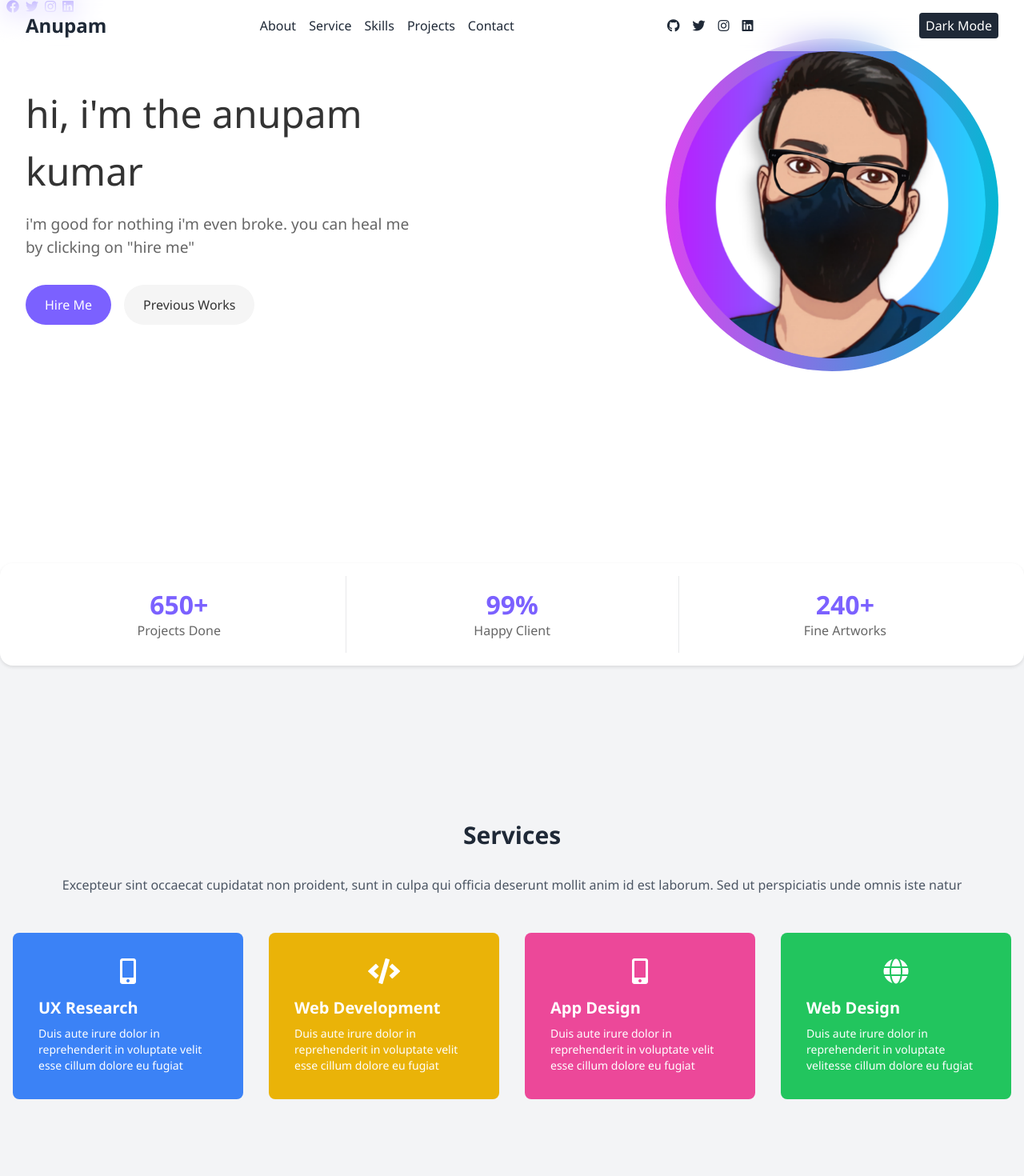
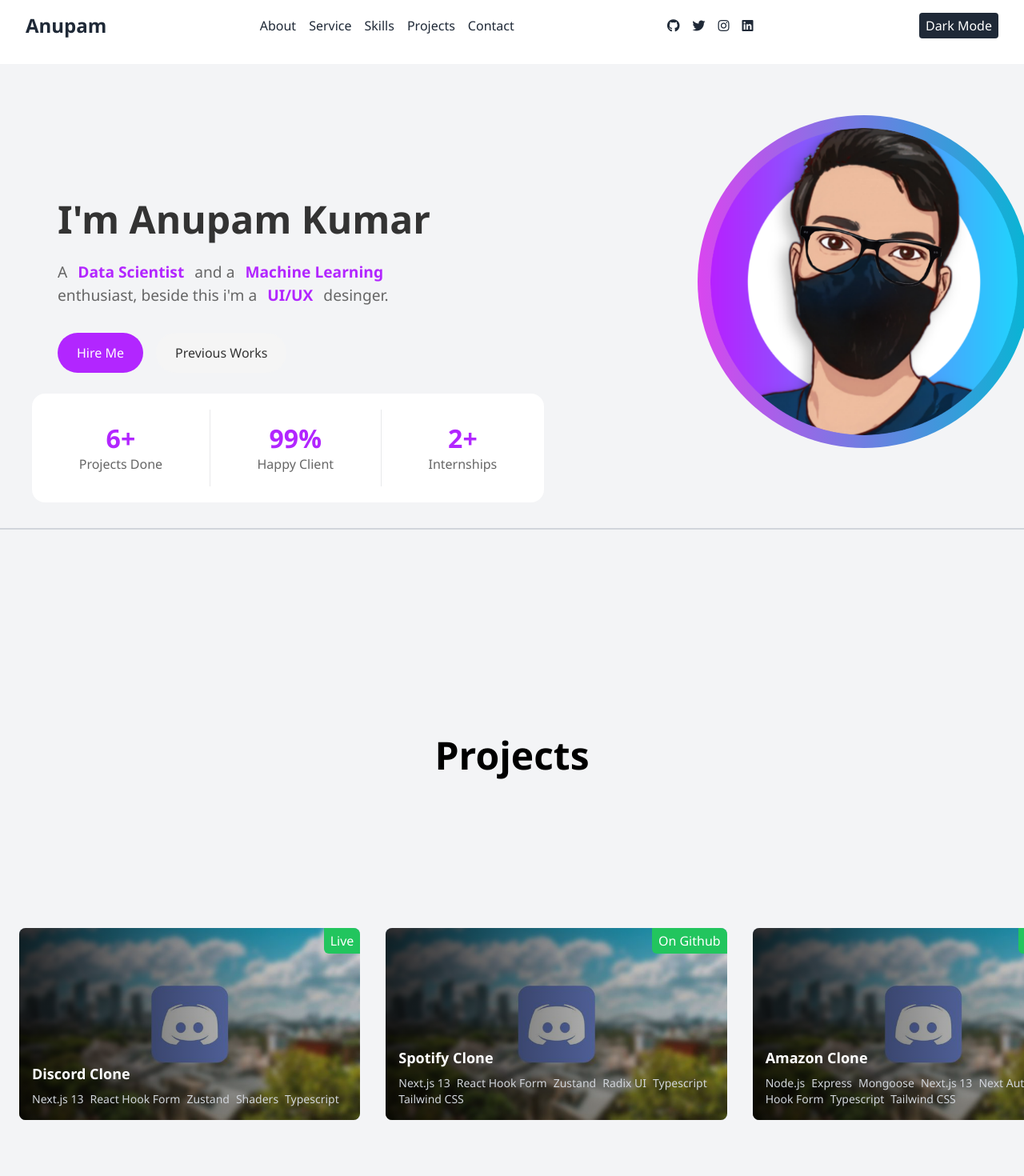
Before and after one commit to jerrygems/DevPortfollio, a React (Create React App) app in the folder dev-portfollio/: page / in a window 1280 px wide. Shown: the top 1470 px of the page at 80% size. Built offline with nearby package versions, Linux system fonts and the light colour scheme.

Commit message:
dark mode added

```diff
--- a/dev-portfollio/package.json
+++ b/dev-portfollio/package.json
@@ -13,11 +13,13 @@
     "@testing-library/jest-dom": "^5.17.0",
     "@testing-library/react": "^13.4.0",
     "@testing-library/user-event": "^13.5.0",
+    "emailjs-com": "^3.2.0",
     "mui": "^0.0.1",
     "react": "^18.2.0",
     "react-dom": "^18.2.0",
     "react-scripts": "5.0.1",
     "styled-components": "^6.1.8",
+    "tailwind-scrollbar": "^3.1.0",
     "web-vitals": "^2.1.4"
   },
   "scripts": {
--- a/dev-portfollio/src/App.css
+++ b/dev-portfollio/src/App.css
@@ -1,5 +1,6 @@
 .App {
   text-align: center;
+  overflow-x: hidden;
 }
 
 .App-logo {
--- a/dev-portfollio/src/comps/Herosection.js
+++ b/dev-portfollio/src/comps/Herosection.js
@@ -3,25 +3,29 @@
 
 const HeroSection = () => {
   return (
-    <div className="hero-section w-screen h-screen ">
-      <div className="social-icons">
-        <i className="fab fa-facebook"></i>
-        <i className="fab fa-twitter"></i>
-        <i className="fab fa-instagram"></i>
-        <i className="fab fa-linkedin"></i>
-      </div>
-
-      <div className="hero-content">
+    <div className="hero-section flex flex-col h-screen w-screen mt-[80px]  overflow-hidden">
+      <div className="hero-content md:w-full md:w-1/2 ml-[40px]">
         <div className="hero-text">
-          <h1>hi, i'm the anupam kumar</h1>
+          <h1 className="font-bold">I'm Anupam Kumar </h1>
           <p>
-            i'm good for nothing i'm even broke. you can heal me by clicking on
-            "hire me"
+            A{" "}
+            <span className="text-purple font-bold px-2 py-1 rounded">
+              Data Scientist
+            </span>{" "}
+            and a{" "}
+            <span className="text-purple font-bold px-2 py-1 rounded">
+              Machine Learning
+            </span>{" "}
+            enthusiast, beside this i'm a{" "}
+            <span className="text-purple font-bold px-2 py-1 rounded">
+              UI/UX
+            </span>{" "}
+            desinger.
           </p>
-          <button className="hire-btn">Hire Me</button>
+          <button className="hire-btn text-purple">Hire Me</button>
           <button className="previous-works-btn">Previous Works</button>
         </div>
-        <div className="bg-hero-image bg-gradient-to-r from-fuchsia-500 to-cyan-500 h-1/2 rounded-full ">
+        <div className="bg-hero-image bg-gradient-to-r from-fuchsia-500 to-cyan-500 rounded-full ">
           <div className="hero-image m-4">
             <img
               className="hero-image rounded-full w-96 h-96"
@@ -30,10 +34,11 @@
             />
           </div>
         </div>
+      </div>
 
-        <div className="stats ">
+      <div className="stats md:w-1/2 md:px-30 py-5 overflow-hidden mt-[-100px] ml-[40px]">
         <div className="stat flex flex-col items-center">
-            <span className="stat-value">650+</span>
+          <span className="stat-value">6+</span>
           <span className="stat-label">Projects Done</span>
         </div>
         <div className="stat flex flex-col items-center">
@@ -41,11 +46,11 @@
           <span className="stat-label">Happy Client</span>
         </div>
         <div className="stat flex flex-col items-center">
-            <span className="stat-value">240+</span>
-            <span className="stat-label">Fine Artworks</span>
+          <span className="stat-value">2+</span>
+          <span className="stat-label">Internships</span>
         </div>
       </div>
-      </div>
+      <hr className="border-t-2 border-gray-300 my-8" />
     </div>
   );
 };
--- a/dev-portfollio/src/comps/herosection.css
+++ b/dev-portfollio/src/comps/herosection.css
@@ -8,7 +8,12 @@
 
 } */
 
-
+.hero-section {
+    background-color: #f3f4f6;
+    padding: 2rem 0;
+    width: 100vw;
+    height: 100vh;
+  }
 
 body {
     font-family: 'Segoe UI', Tahoma, Geneva, Verdana, sans-serif;
@@ -27,7 +32,7 @@
 
   .social-icons i {
     margin-left: 0.5rem;
-    color: #7b61ff;
+    color: #b226ff;
   }
 
   /* Hero Content */
@@ -65,8 +70,9 @@
   }
 
   .hire-btn {
-    background-color: #7b61ff;
+    background-color: #b226ff;
     color: #fff;
+    font-weight: 500;
   }
 
   .previous-works-btn {
@@ -83,17 +89,15 @@
     height: auto;
   }
 
-  .stats {
+  /* .stats {
     display: flex;
     justify-content: space-around;
-    position: absolute;
-    bottom: -2rem;
-    left: 0;
-    right: 0;
+    position:  absolute;
     background-color: #fff;
     padding: 1rem;
+    top:50% ;
     box-shadow: 0 2px 4px rgba(0, 0, 0, 0.1);
-  }
+  } */
 
   .stat {
     text-align: center;
@@ -102,7 +106,7 @@
   .stat-value {
     font-size: 2rem;
     font-weight: bold;
-    color: #7b61ff;
+    color: #b226ff;
   }
 
   .stat-label {
--- a/dev-portfollio/src/comps/layout/Layout.js
+++ b/dev-portfollio/src/comps/layout/Layout.js
@@ -20,14 +20,15 @@
       <div>
         <HeroSection />
       </div>
-      <div>
-        <Services />
-      </div>
+
       <div>
         <Projects />
       </div>
       <div>
         <Skills />
+      </div>
+      <div>
+        <Services />
       </div>
       <div>
         <ContactMe />
--- a/dev-portfollio/src/pages/home/Contect.js
+++ b/dev-portfollio/src/pages/home/Contect.js
@@ -1,5 +1,6 @@
 import React, { useState } from "react";
-
+import emailjs from "emailjs-com";
+// import emailjs from "@emailjs/browser";
 const ContactMe = () => {
   const [formData, setFormData] = useState({
     name: "",
@@ -16,6 +17,16 @@
     e.preventDefault();
     // Handle form submission logic here
     console.log(formData);
+    emailjs
+      .send(
+        "service_jyfv4dt",
+        "template_3dwh5bq",
+        formData,
+        "LjgJ9UEwCJA2SxFg5"
+      )
+      .then(
+        (response) => {
+          console.log("SUCCESS!", response.status, response.text);
           // Reset form data after submission
           setFormData({
             name: "",
@@ -23,16 +34,23 @@
             subject: "",
             message: "",
           });
+        },
+        (err) => {
+          console.log("FAILED...", err);
+        }
+      );
   };
 
   return (
-    <div className="bg-black text-white py-16">
+    <div className="bg-gray-300 text-white py-16">
       <div className="max-w-4xl mx-auto px-4">
-        <h2 className="text-3xl font-bold mb-4">Get in Touch</h2>
-        <div className="h-1 bg-green-500 mb-8"></div>
+        <h2 className="text-3xl font-bold mb-4 text-gray-700">Get in Touch</h2>
+        <div className="h-1 bg-purple-500 mb-8"></div>
         <div className="flex flex-col md:flex-row">
           <div className="md:w-1/2 mb-8 md:mb-0">
-            <h3 className="text-xl font-semibold mb-4">Message Me</h3>
+            <h3 className="text-xl font-semibold mb-4 text-gray-700">
+              Message Me
+            </h3>
             <form onSubmit={handleSubmit} className="space-y-4">
               <input
                 type="text"
@@ -65,34 +83,33 @@
                 onChange={handleChange}
                 className="w-full px-4 py-2 bg-gray-800 text-white rounded"
               ></textarea>
-              <button
-                type="submit"
-                className="bg-green-500 text-white px-6 py-2 rounded"
-              >
+              <button type="submit" className="bg-black hover:bg-blue-700 ">
+                <span className="bg-gray-800 text-white hover:bg-gray-700 p-3 rounded transition duration-300 ease-in-out">
                   Send Message
+                </span>
               </button>
             </form>
           </div>
           <div className="md:w-1/2 md:pl-8">
-            <p className="mb-6">
+            <p className="mb-6 text-gray-700">
               Always available for freelance work if the right project comes
               along. Feel free to contact me!
             </p>
             <div className="flex items-center mb-4">
-              <i className="fas fa-user text-green-500 mr-2"></i>
-              <span>Sahil Singh</span>
+              <i className="fas fa-user text-purple-500 mr-2"></i>
+              <span className="text-gray-700">Anupam Kumar</span>
             </div>
             <div className="flex items-center mb-4">
-              <i className="fas fa-map-marker-alt text-green-500 mr-2"></i>
-              <span>Jaipur (RAJ), INDIA.</span>
+              <i className="fas fa-map-marker-alt text-purple-500 mr-2"></i>
+              <span className="text-gray-700">Jaipur (RAJ), INDIA.</span>
             </div>
             <div className="flex items-center mb-4">
-              <i className="fas fa-phone text-green-500 mr-2"></i>
-              <span>+91 9413558876</span>
+              <i className="fas fa-phone text-purple-500 mr-2"></i>
+              <span className="text-gray-700">+91 9304285473</span>
             </div>
             <div className="flex items-center">
-              <i className="fas fa-envelope text-green-500 mr-2"></i>
-              <span>sinnucompact@gmail.com</span>
+              <i className="fas fa-envelope text-purple-500 mr-2"></i>
+              <span className="text-gray-700">Anupamkumar7802@gmail.com</span>
             </div>
           </div>
         </div>
--- a/dev-portfollio/src/pages/home/Projects.js
+++ b/dev-portfollio/src/pages/home/Projects.js
@@ -1,5 +1,4 @@
 import React from "react";
-import styled, { keyframes } from "styled-components";
 
 // Sample project data
 const projects = [
@@ -14,6 +13,8 @@
       "Typescript",
     ],
     backgroundImage: "../../discord-clone.png",
+    link: "https://github.com/theanupamkumar1?tab=repositories",
+    isLive: "t",
   },
   {
     id: 2,
@@ -27,6 +28,8 @@
       "Tailwind CSS",
     ],
     backgroundImage: "../../discord-clone.png",
+    link: "https://github.com/theanupamkumar1?tab=repositories",
+    isOnGithub: "t",
   },
   {
     id: 3,
@@ -43,6 +46,8 @@
       "Tailwind CSS",
     ],
     backgroundImage: "../../discord-clone.png",
+    link: "https://github.com/theanupamkumar1?tab=repositories",
+    isOnGithub: "t",
   },
   {
     id: 4,
@@ -56,6 +61,8 @@
       "Tailwind CSS",
     ],
     backgroundImage: "../../discord-clone.png",
+    link: "https://github.com/theanupamkumar1?tab=repositories",
+    isLive: "True",
   },
   {
     id: 4,
@@ -69,6 +76,8 @@
       "Tailwind CSS",
     ],
     backgroundImage: "../../discord-clone.png",
+    link: "https://github.com/theanupamkumar1?tab=repositories",
+    isLive: "",
   },
   {
     id: 4,
@@ -82,6 +91,7 @@
       "Tailwind CSS",
     ],
     backgroundImage: "../../discord-clone.png",
+    link: "https://github.com/theanupamkumar1?tab=repositories",
   },
   {
     id: 4,
@@ -95,6 +105,7 @@
       "Tailwind CSS",
     ],
     backgroundImage: "../../discord-clone.png",
+    link: "https://github.com/theanupamkumar1?tab=repositories",
   },
   {
     id: 4,
@@ -108,6 +119,7 @@
       "Tailwind CSS",
     ],
     backgroundImage: "../../discord-clone.png",
+    link: "https://github.com/theanupamkumar1?tab=repositories",
   },
   {
     id: 4,
@@ -121,19 +133,23 @@
       "Tailwind CSS",
     ],
     backgroundImage: "../../discord-clone.png",
+    link: "https://github.com/theanupamkumar1?tab=repositories",
   },
 ];
 
 const ProjectCard = ({ project }) => (
-  <div className="flex-shrink-0 w-70 h-60 relative m-2 bg-gray-300 rounded-lg overflow-auto ">
+  <div className="flex-shrink-0 w-70 h-60 relative m-2 bg-gray-300 rounded-lg overflow-auto hover:border-purple-500 hover:border-4 transition-all duration-200 ease-in-out">
     <img
       src={`/images/${project.backgroundImage}`}
       alt={project.title}
       className="object-cover w-full h-full"
     />
+
     <div className="absolute inset-0 bg-gradient-to-r from-black/80 to-transparent" />
     <div className="absolute inset-0 flex flex-col justify-end p-4">
+      <a href={project.link} target="_blank" rel="noopener noreferrer">
         <h3 className="text-white font-bold text-lg">{project.title}</h3>
+
         <div className="flex flex-wrap mt-2">
           {project.technologies.map((tech, index) => (
             <span key={index} className="text-gray-300 text-sm mr-2">
@@ -141,22 +157,28 @@
             </span>
           ))}
         </div>
+        <div className="absolute top-0 right-0 bg-green-500 text-white px-2 py-1 rounded-bl-md overflow-visible z-10">
+          {project.isLive && "Live"}
+          {project.isOnGithub && "On Github"}
+        </div>
+      </a>
     </div>
   </div>
 );
 
 const Project = () => (
   <>
-    <div className="flex flex-col items-center justify-center min-h-screen bg-gray-100">
-      <h2 className="text-3xl font-bold text-center mb-8 text-black">
+    <div className="relative flex flex-col items-center justify-center min-h-screen bg-gray-100">
+      <h2 className="absolute top-10 text-5xl font-bold text-center mb-8 text-black">
         Projects
       </h2>
-      <div className="overflow-x-auto flex gap-4 py-8 px-4">
+      <div className="overflow-x-auto flex gap-4 py-8 px-4 scrollbar scrollbar-thumb-blue-500 ">
         {projects.map((project) => (
           <ProjectCard key={project.id} project={project} />
         ))}
       </div>
     </div>
+    <hr className="border-t-5 border-gray-300 my-8" />
   </>
 );
 
--- a/dev-portfollio/src/pages/home/Services.js
+++ b/dev-portfollio/src/pages/home/Services.js
@@ -1,60 +1,64 @@
 import React from "react";
 
-const Services = () => {
-  return (
-    <div className="bg-gray-100 py-16 w-screen h-screen flex items-center justify-center ">
-      <div className="container mx-auto px-4">
-        <h2 className="text-3xl font-bold text-center mb-8">Services</h2>
-        <p className="text-gray-600 text-center mb-12">
-          Excepteur sint occaecat cupidatat non proident, sunt in culpa qui
-          officia deserunt mollit anim id est laborum. Sed ut perspiciatis unde
-          omnis iste natur
-        </p>
-        <div className="grid grid-cols-1 md:grid-cols-2 lg:grid-cols-4 gap-8">
-          <div className="bg-blue-500 text-white p-8 rounded-lg">
+const Services = () => (
+  <div className="flex flex-col items-center justify-center min-h-screen bg-gray-100">
+    <div className="max-w-4xl mx-auto py-16">
+      <h2 className="text-5xl font-bold mb-8 text-center ">Our Services</h2>
+      <div className="grid grid-cols-1 md:grid-cols-2 lg:grid-cols-3 gap-8 min-w-screen">
+        <div className="relative bg-pink-500 text-white p-8 rounded-lg hover:bg-pink-700 opacity-100 transition-colors duration-200">
+          <div
+            className="absolute inset-0 bg-cover bg-center opacity-50 hover:opacity-0 transition-opacity duration-200 "
+            style={{ backgroundImage: "url('../../discord-clone.png')" }}
+          ></div>
+          <div className="relative">
             <div className="flex items-center justify-center mb-4">
               <i className="fas fa-mobile-alt fa-2x"></i>
             </div>
-            <h3 className="text-xl font-bold mb-2">UX Research</h3>
+            <h3 className="text-xl font-bold mb-2">Finetuning Models</h3>
             <p className="text-sm">
-              Duis aute irure dolor in reprehenderit in voluptate velit esse
-              cillum dolore eu fugiat
+              Finetuning models and making models for specialized tasks
             </p>
           </div>
-          <div className="bg-yellow-500 text-white p-8 rounded-lg">
-            <div className="flex items-center justify-center mb-4">
-              <i className="fas fa-code fa-2x"></i>
-            </div>
-            <h3 className="text-xl font-bold mb-2">Web Development</h3>
-            <p className="text-sm">
-              Duis aute irure dolor in reprehenderit in voluptate velit esse
-              cillum dolore eu fugiat
-            </p>
-          </div>
-          <div className="bg-pink-500 text-white p-8 rounded-lg">
-            <div className="flex items-center justify-center mb-4">
-              <i className="fas fa-mobile-alt fa-2x"></i>
-            </div>
-            <h3 className="text-xl font-bold mb-2">App Design</h3>
-            <p className="text-sm">
-              Duis aute irure dolor in reprehenderit in voluptate velit esse
-              cillum dolore eu fugiat
-            </p>
-          </div>
-          <div className="bg-green-500 text-white p-8 rounded-lg">
+        </div>
+        <div className="relative bg-green-500 text-white p-8 rounded-lg">
+          <div
+            className="absolute inset-0 bg-cover bg-center opacity-50 hover:opacity-0 transition-opacity duration-200 "
+            style={{ backgroundImage: "url('../../discord-clone.png')" }}
+          ></div>
+          <div className="relative">
             <div className="flex items-center justify-center mb-4">
               <i className="fas fa-globe fa-2x"></i>
             </div>
             <h3 className="text-xl font-bold mb-2">Web Design</h3>
             <p className="text-sm">
-              Duis aute irure dolor in reprehenderit in voluptate velitesse
-              cillum dolore eu fugiat
+              create stunning website, with MERN and no code platforms
+            </p>
+          </div>
+        </div>
+
+        <div className="relative bg-yellow-500 text-white p-8 rounded-lg">
+          <div
+            className="absolute inset-0 bg-cover bg-center opacity-50 hover:opacity-0 transition-opacity duration-200 "
+            style={{ backgroundImage: "url('../../discord-clone.png')" }}
+          ></div>
+          <div className="relative">
+            <div className="flex items-center justify-center mb-4">
+              <i className="fas fa-globe fa-2x"></i>
+            </div>
+            <h3 className="text-xl font-bold mb-2">Data Analysis</h3>
+            <p className="text-sm">
+              data analysis, prediction, decision making
             </p>
           </div>
         </div>
       </div>
+      <div className="flex justify-center mt-20">
+        <button className="bg-purple-500 hover:bg-gray-700 text-white font-bold py-2 px-4  rounded">
+          Contact Now
+        </button>
+      </div>
     </div>
-  );
-};
+  </div>
+);
 
 export default Services;
--- a/dev-portfollio/tailwind.config.js
+++ b/dev-portfollio/tailwind.config.js
@@ -4,8 +4,23 @@
   theme: {
     extend: {},
   },
-  plugins: [require("daisyui")],
+  plugins: [require("daisyui"), require("tailwind-scrollbar")],
   daisyui: {
     themes: ["light", "dark", "cupcake"],
   },
+  theme: {
+    colors: {
+      transparent: "transparent",
+      current: "currentColor",
+      white: "#ffffff",
+      purple: "#b226ff",
+      midnight: "#121063",
+      metal: "#565584",
+      tahiti: "#3ab7bf",
+      silver: "#ecebff",
+      "bubble-gum": "#ff77e9",
+      bermuda: "#78dcca",
+      skyblue: "#28cbfd",
+    },
+  },
 };
```
Also changed, not shown: dev-portfollio/src/pages/home/Skills.js (+18 -3 lines), 1 other file (tests, documents, lock files or other folders). Lines whose indentation alone changed are shown as unchanged.
